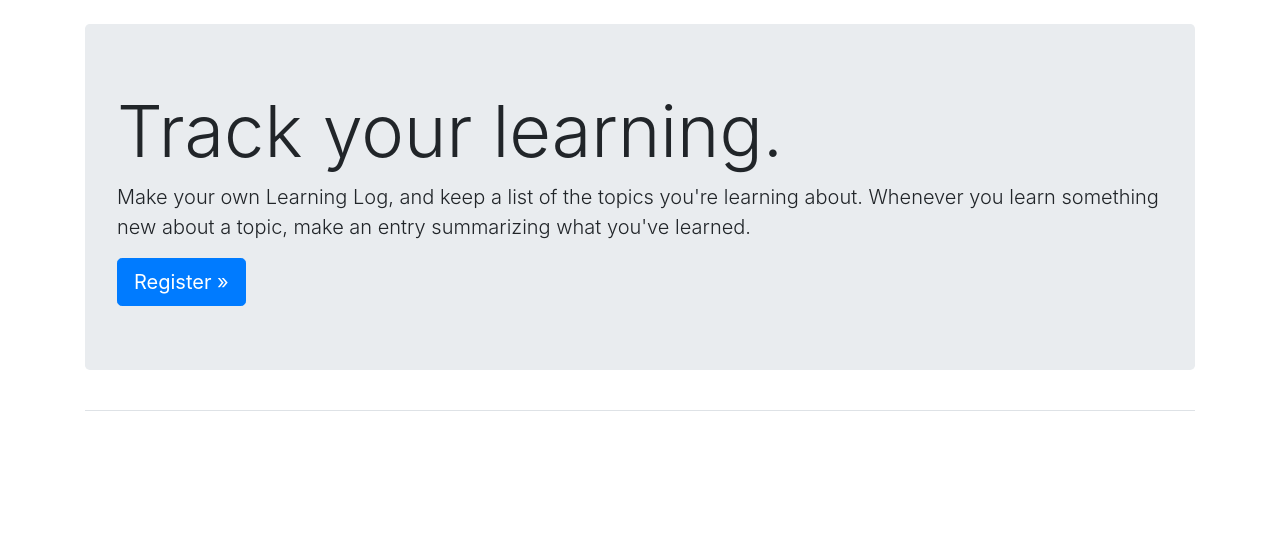
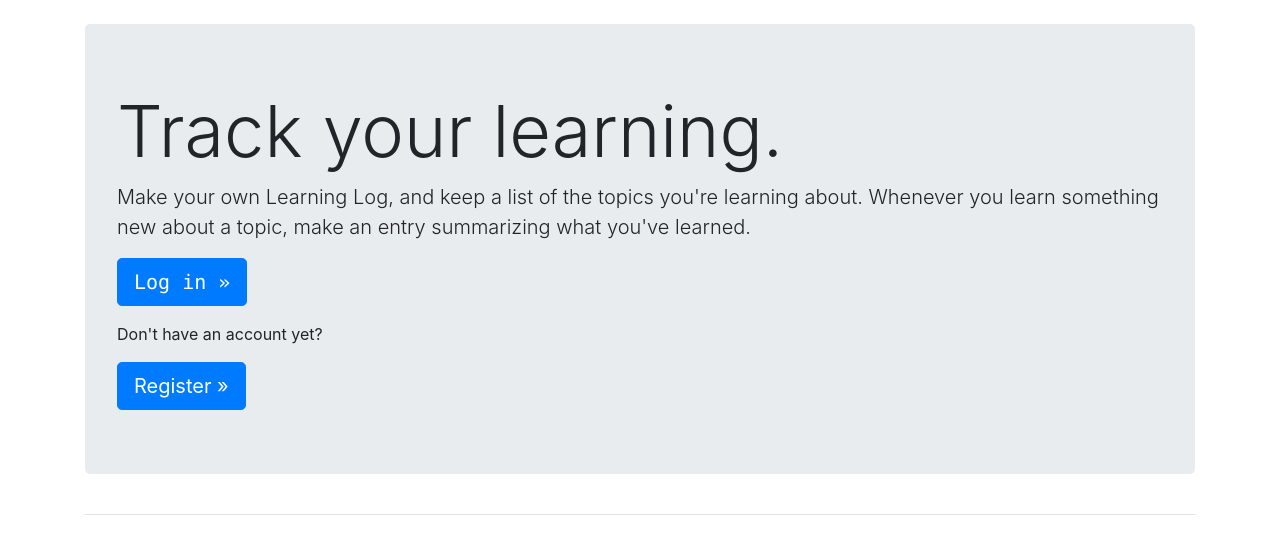
Before and after one commit to torn80beta/learning_log_pcc, a Django app: page / in a window 1280 px wide. Shown: the part 58-612 px from the top of the page. Run offline with Django 4.2, Linux system fonts and the light colour scheme; some libraries are stand-ins or nearby versions.

Commit message:
index.html have been changed.

```diff
--- a/learning_logs/templates/learning_logs/index.html
+++ b/learning_logs/templates/learning_logs/index.html
@@ -7,8 +7,16 @@
         <p class="lead">Make your own Learning Log, and keep a list of the
             topics you're learning about. Whenever you learn something new
             about a topic, make an entry summarizing what you've learned.</p>
-
-        <a class="btn btn-lg btn-primary" href="{% url 'users:register' %}"
-           role="button">Register &raquo;</a>
+        {% if user.is_authenticated %}
+            <a class="btn btn-lg btn-primary" href="{% url 'learning_logs:topics' %}"
+               role="button">Go to topics &raquo;</a>
+        {% else %}
+            <pre><a class="btn btn-lg btn-primary" href="{% url 'users:login' %}"
+               role="button">Log in &raquo;</a></pre>
+            <p></p>
+            <p>Don't have an account yet?</p>
+            <a class="btn btn-lg btn-primary" href="{% url 'users:register' %}"
+               role="button">Register &raquo;</a>
+        {% endif %}
     </div>
 {% endblock page_header %}
```
Also changed, not shown: db.sqlite3.
